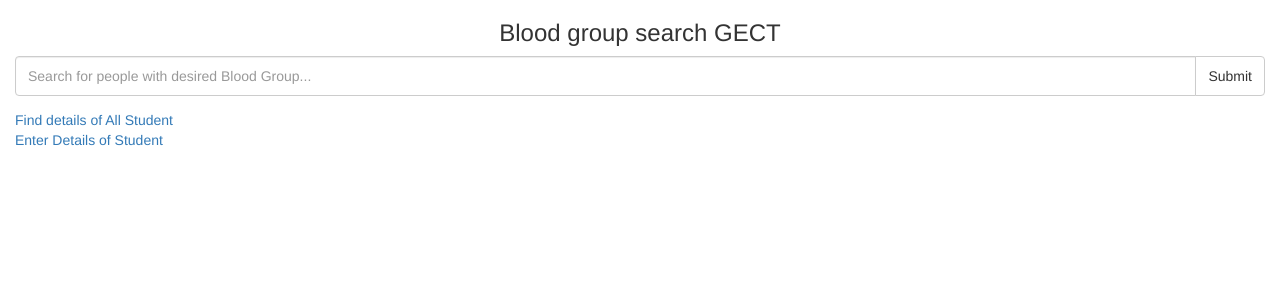
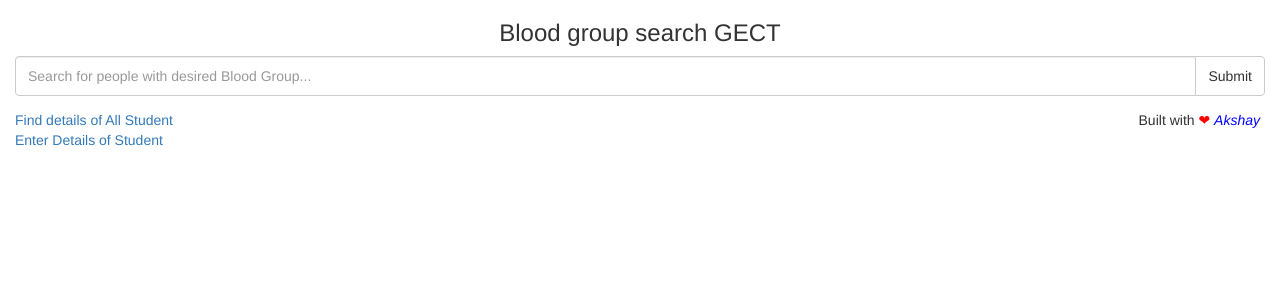
Before and after one commit to akshaynathr/BloodGroupSearchPortal, a Flask app: page / in a window 1280 px wide. Shown: the top 300 px of the page. Run offline with Flask 2, Linux system fonts and the light colour scheme; some libraries are stand-ins or nearby versions.

Commit message:
Added Details about author

```diff
--- a/app/templates/Home.html
+++ b/app/templates/Home.html
@@ -26,11 +26,16 @@
 
 </div>
 
-<div class="col-md-6 center-block" style="text-align:left;">
+<div class="col-md-12 center-block" style="text-align:left;">
 
 	<a href="/all" >Find details of All Student</a>
+	<p style="float:right; padding-right:5px;"> Built with
+		 <span style="color:red"> &#x2764;</span>
+		<a href="https://in.linkedin.com/pub/akshay-nath/70/74b/13b"><i style="color:blue">Akshay</i></a>
+		</p>
 	<br/>
 	<a href="/EnterDetails" >Enter Details of Student</a>
+
 </div>
 </body>
 </html>
```
